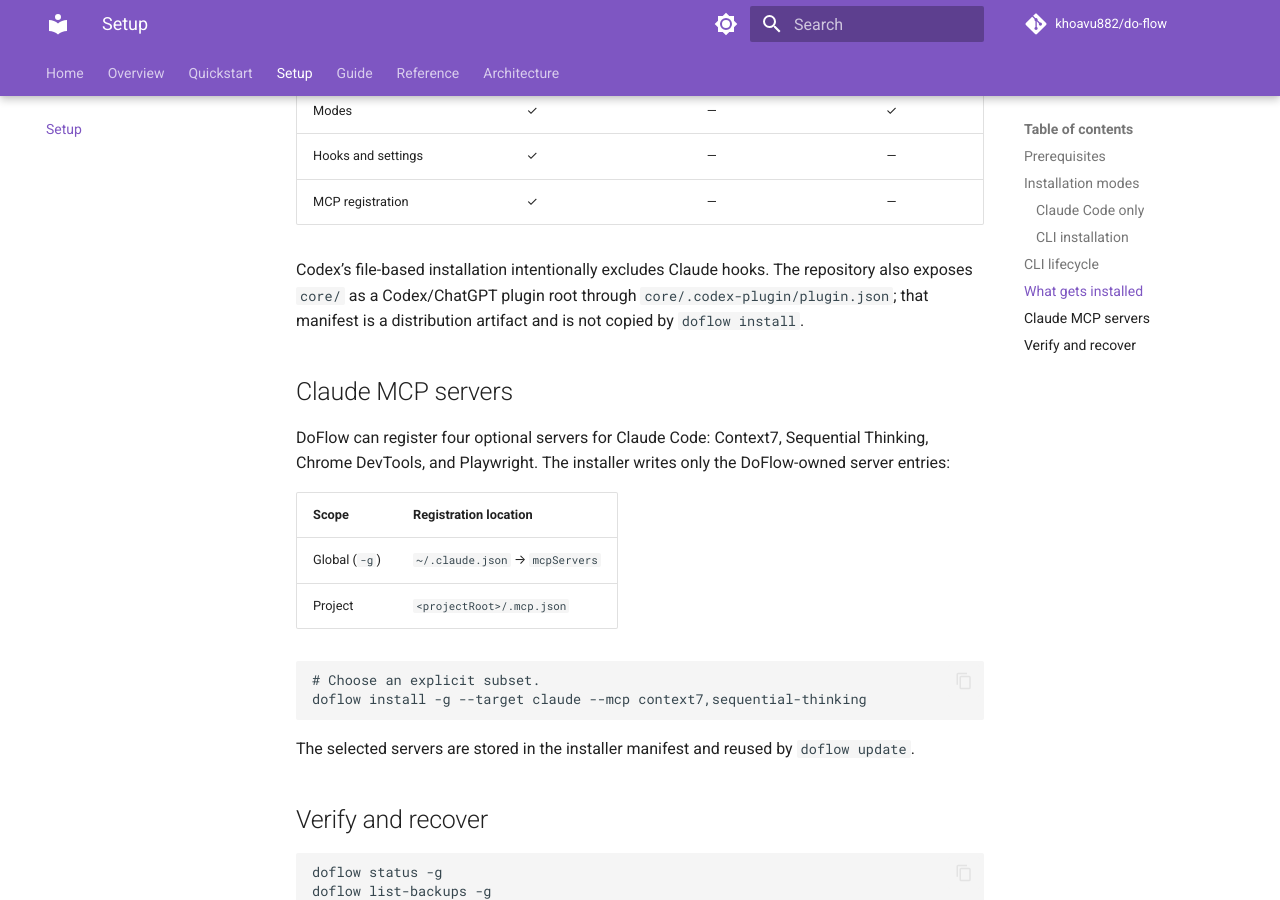
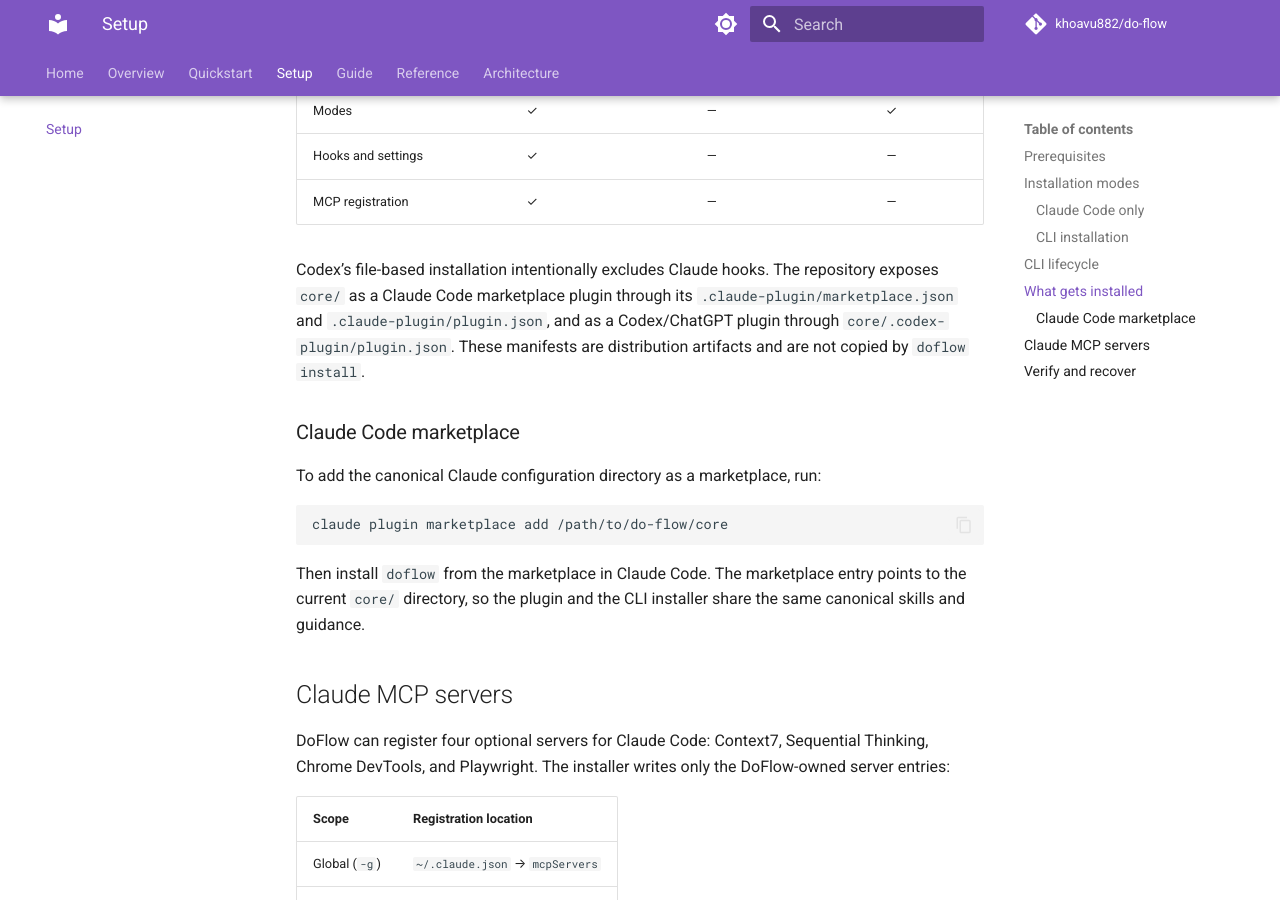
Before and after one commit to khoavu882/do-flow, an MkDocs documentation site: the page built from docs/setup.md, in a window 1280 px wide and 900 px high, scrolled down 2050 px. Built offline with MkDocs 1.6.1 and Material for MkDocs 9.7.7, drawn with Linux system fonts in a browser that asks for light colours; comment, search, counter and statistics services are not loaded.

Commit message:
feat(claude): add core marketplace plugin

````diff
--- a/docs/overview.md
+++ b/docs/overview.md
@@ -41,7 +41,7 @@
 | Agents, scripts, templates, references | Yes | Yes | Yes |
 | Hook configuration | Yes | No file-based installer support | No file-based installer support |
 | MCP registration from DoFlow | Yes | No file-based installer support | No file-based installer support |
-| Plugin manifest distribution | N/A | Available in `core/.codex-plugin/` | N/A |
+| Plugin marketplace distribution | Available in `core/.claude-plugin/` | Available in `core/.codex-plugin/` | N/A |
 
 “No file-based installer support” means the source is not copied as a client configuration file. It does not prevent that client from using its own native extension or connector system.
 
--- a/docs/setup.md
+++ b/docs/setup.md
@@ -80,9 +80,23 @@
 | Hooks and settings | ✓ | — | — |
 | MCP registration | ✓ | — | — |
 
-Codex’s file-based installation intentionally excludes Claude hooks. The repository also exposes
-`core/` as a Codex/ChatGPT plugin root through `core/.codex-plugin/plugin.json`; that manifest is a
-distribution artifact and is not copied by `doflow install`.
+Codex’s file-based installation intentionally excludes Claude hooks. The repository exposes
+`core/` as a Claude Code marketplace plugin through its `.claude-plugin/marketplace.json` and
+`.claude-plugin/plugin.json`, and as a Codex/ChatGPT plugin through
+`core/.codex-plugin/plugin.json`. These manifests are distribution artifacts and are not copied by
+`doflow install`.
+
+### Claude Code marketplace
+
+To add the canonical Claude configuration directory as a marketplace, run:
+
+```bash
+claude plugin marketplace add /path/to/do-flow/core
+```
+
+Then install `doflow` from the marketplace in Claude Code. The marketplace entry points to the
+current `core/` directory, so the plugin and the CLI installer share the same canonical skills and
+guidance.
 
 ## Claude MCP servers
 
````
Also changed, not shown: docs/architecture.md (+1 -0 lines), 3 other files.
